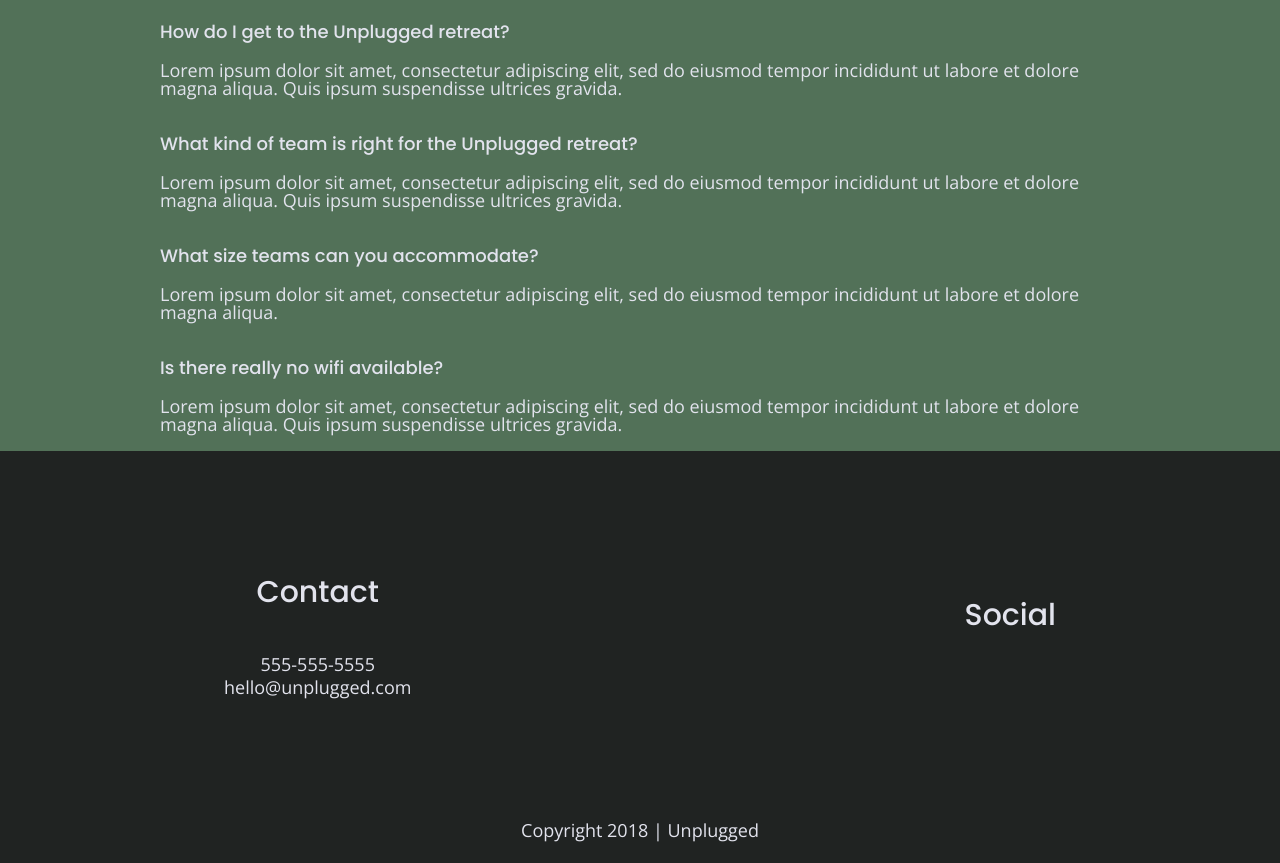
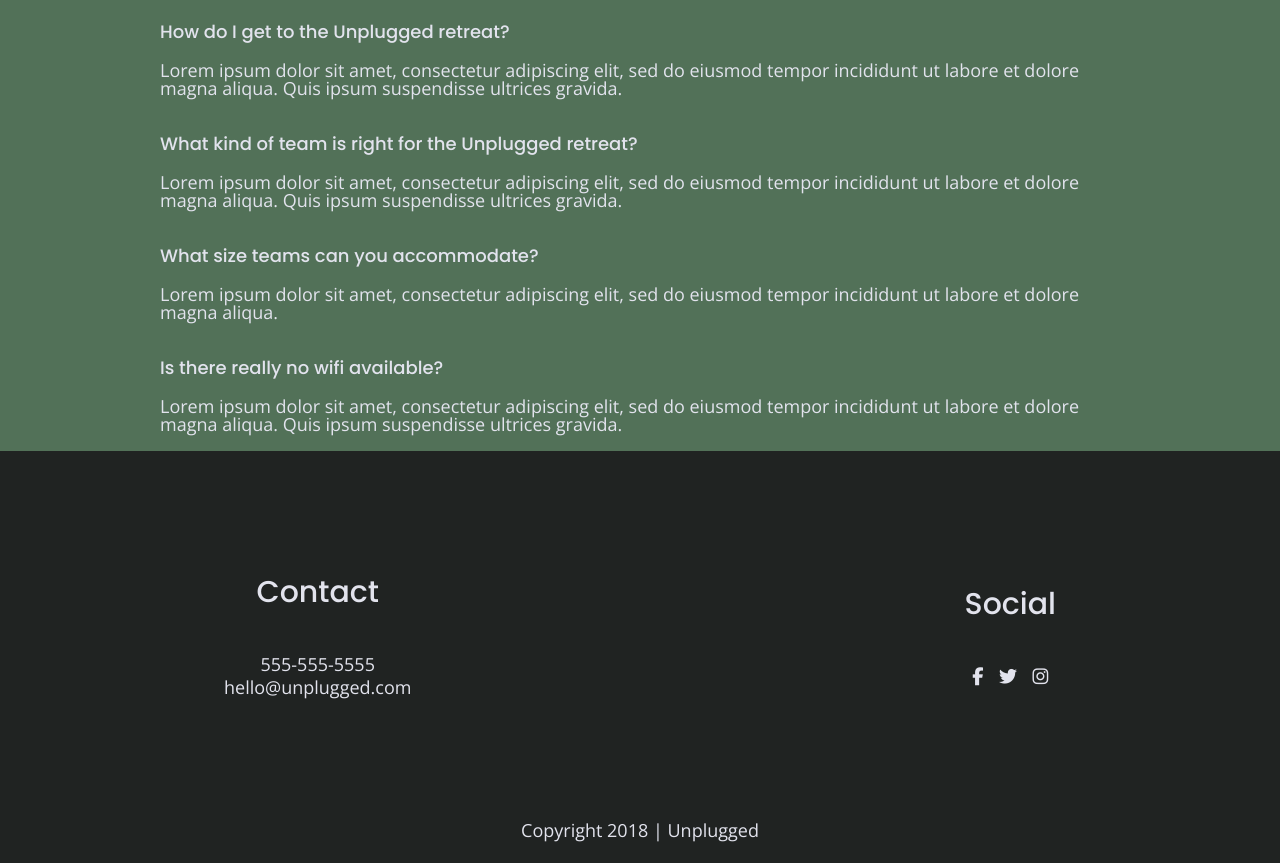
Before and after one commit to Ambarella-azul/unplugged-retreat, a website: page faq/index.html in a window 1280 px wide. Shown: the part 269-1132 px from the top of the page. Drawn offline with nearby package versions, Linux system fonts and the light colour scheme.

Commit message:
facebook instagram & twitter icons

```diff
--- a/faq/index.html
+++ b/faq/index.html
@@ -93,18 +93,16 @@
 
         <div class="social">
           <h4>Social</h4>
+          <div class="social-icons">
+            <p><a href="https://www.facebook.com/unplugged" target="_blank"><i class="fab fa-facebook-f"></i></a></p>
 
-              <div class="social-icons">
-                  <p><a href="https://www.facebook.com/unplugged" target="_blank"></a></p>
-                  <!-- other social links here -->
+            <p><a href="https://twitter.com/unplugged" target="_blank"><i class="fab fa-twitter"></i></a></p>
 
-                  <p><a href="https://twitter.com/unplugged" target="_blank"></a></p>
-
-                  <p><a href="https://instagram.com/unplugged" target="_blank"></a></p>
-              </div>
-          </div>
+            <p><a href="https://instagram.com/unplugged" target="_blank"><i class="fab fa-instagram"></i></a></p>
+          </div> <!-- footer social-icons ends -->
+        </div> <!-- footer social ends -->
       </div> <!-- footer content ends -->
-  </div> <!--footer content-wrapper ends-->
+    </div> <!--footer content-wrapper ends-->
 
   <div class="copyright">
     <p>Copyright 2018 | Unplugged</p>
```
Also changed, not shown: about/index.html (+7 -9 lines), index.html (+3 -3 lines).
